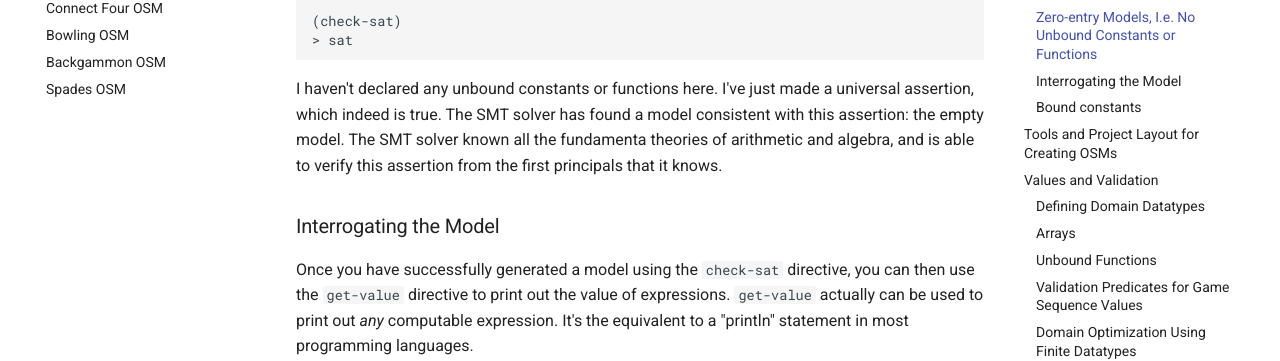
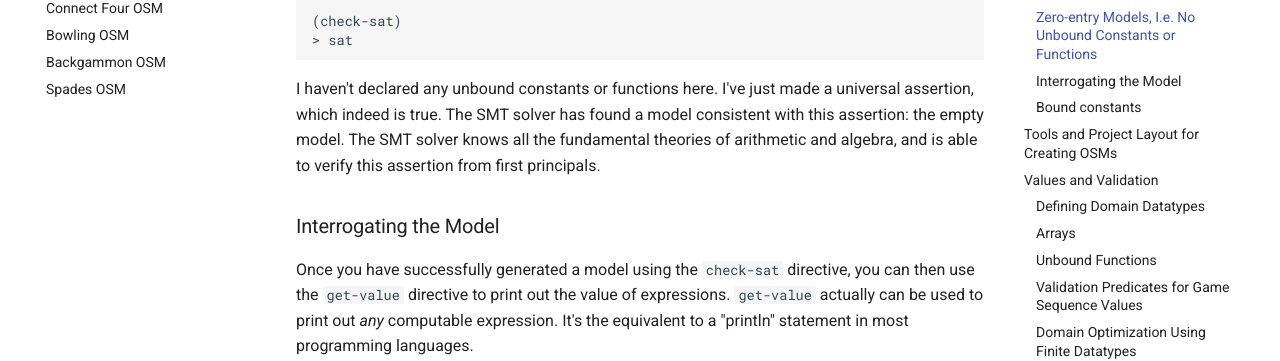
Before and after one commit to bmaso/osm-games, an MkDocs documentation site: the page built from content/osm-specs-in-smtlib2.md, in a window 1280 px wide and 900 px high, scrolled down 2081 px. Shown: the part 181-542 px from the top of the window. Built offline with MkDocs 1.6.1 and Material for MkDocs 9.7.7, drawn with Linux system fonts in a browser that asks for light colours.

Commit message:
editorial changes

````diff
--- a/content/osm-specs-in-smtlib2.md
+++ b/content/osm-specs-in-smtlib2.md
@@ -98,8 +98,8 @@ logic we would write this as:
 ```
 
 I haven't declared any unbound constants or functions here. I've just made a universal assertion, which indeed is true. The SMT
-solver has found a model consistent with this assertion: the empty model. The SMT solver known all the fundamenta theories of
-arithmetic and algebra, and is able to verify this assertion from the first principals that it knows.
+solver has found a model consistent with this assertion: the empty model. The SMT solver knows all the fundamental theories of
+arithmetic and algebra, and is able to verify this assertion from first principals.
 
 ### Interrogating the Model
 
````
